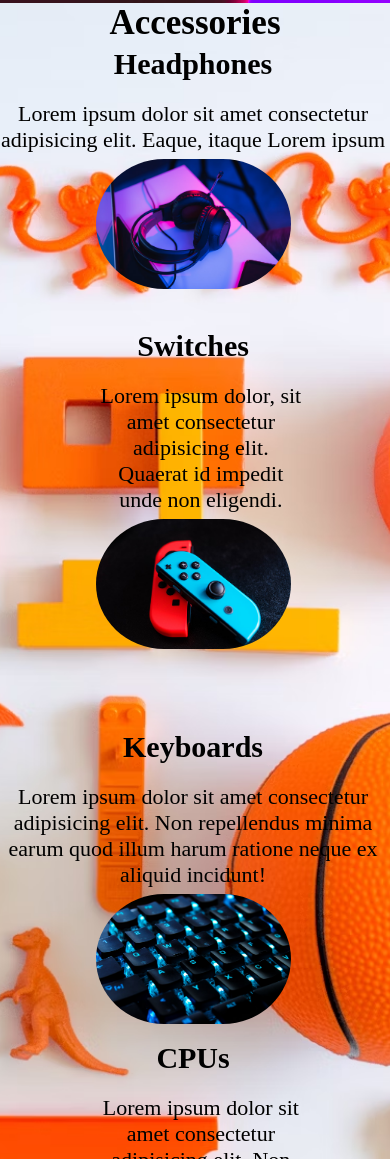
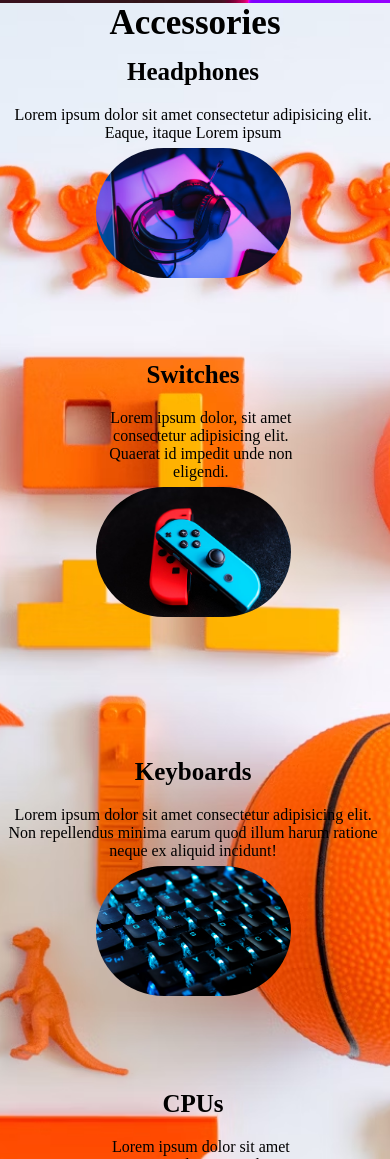
Before and after one commit to laliza902/PRODIGY_WD_01, a plain HTML site: page index.html in a window 390 px wide. Shown: the part 841-2000 px from the top of the page. Drawn offline with Linux system fonts and the light colour scheme.

Commit message:
better better

```diff
--- a/style.css
+++ b/style.css
@@ -405,15 +405,15 @@
     }
 
     #items{
-        margin: 0 -18px;
+        margin: 0 -30px;
     }
 
     #head h1{
-        font-size: 30px;
+        font-size: 25px;
     }
 
     #head p{
-        font-size: 22px;
+        font-size: 16px;
     }
 
     .home #heading{
@@ -440,11 +440,11 @@
     }
 
     #switch h1{
-        font-size: 30px;
+        font-size: 25px;
     }
 
     #switch p{
-        font-size: 22px;
+        font-size: 16px;
     }
 
     .keyboard{
@@ -454,11 +454,11 @@
     }
 
     #keyboard h1{
-        font-size: 30px;
+        font-size: 25px;
     }
 
     #keyboard p{
-        font-size: 22px;
+        font-size: 16px;
     }
 
     .cpu{
@@ -473,11 +473,11 @@
     }
 
     #cpu h1{
-        font-size: 30px;
+        font-size: 25px;
     }
 
     #cpu p{
-        font-size: 22px
+        font-size: 16px
     }
 }
 
```
